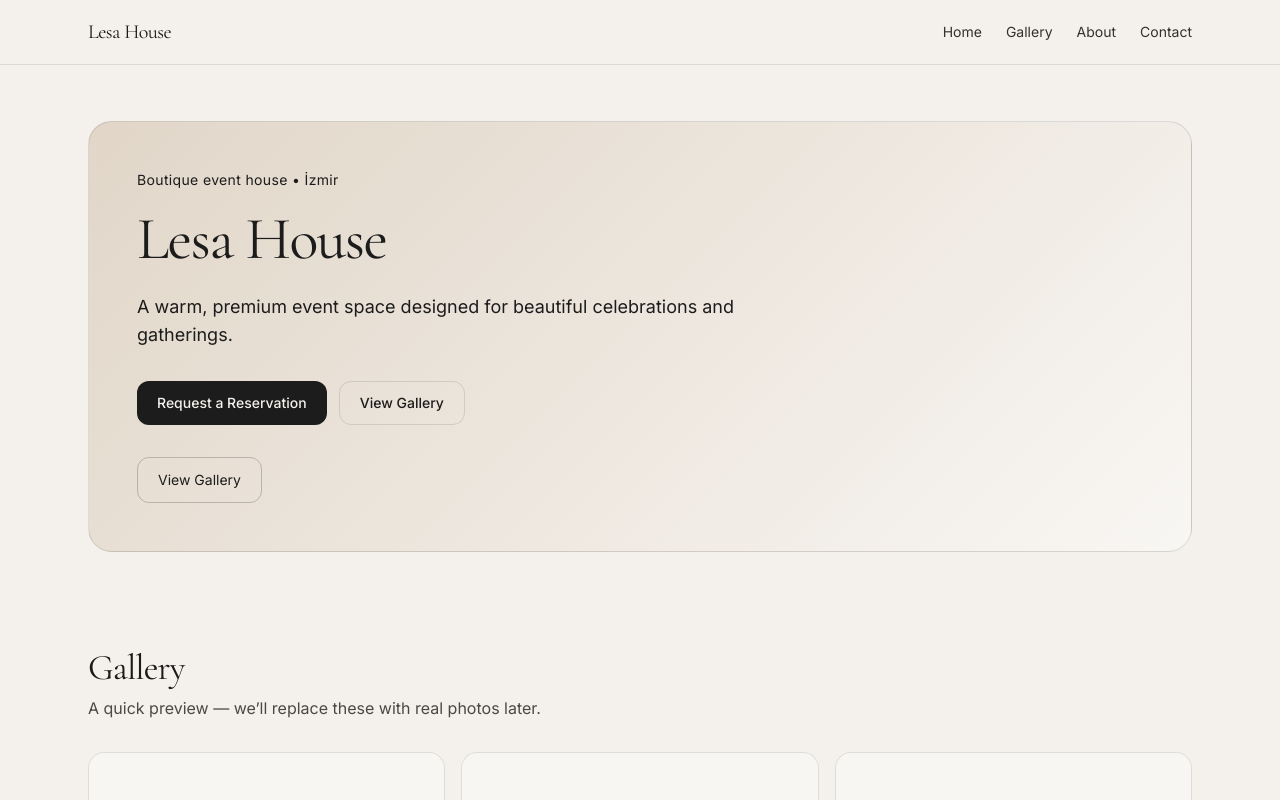
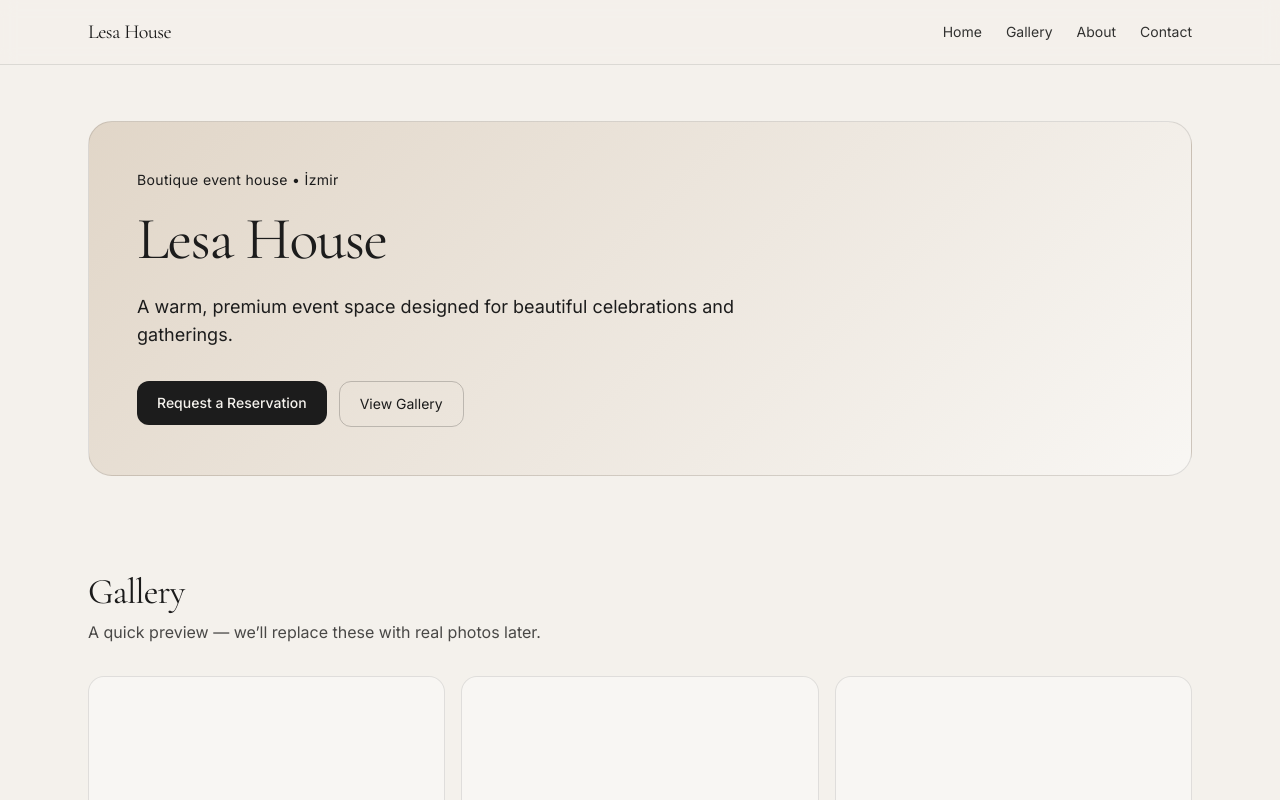
Before and after one commit to irema00/lesa-house-site, a Next.js app: page / in a window 1280 px wide. Shown: the top 800 px of the page. Built offline with nearby package versions, Linux system fonts and the light colour scheme.

Commit message:
delete unnecessary button

```diff
--- a/app/components/sections/Hero.tsx
+++ b/app/components/sections/Hero.tsx
@@ -27,15 +27,11 @@ export function Hero() {
             <a href={site.hero.primaryCta.href} className={ui.btnPrimary}>
               {site.hero.primaryCta.label}
             </a>
-            <a href={site.hero.secondaryCta.href} className={ui.btnSecondary}>
-              {site.hero.secondaryCta.label}
-            </a>
-          </div>
-          <div className="mt-8 flex flex-col gap-3 sm:flex-row">
             <a
               href={site.hero.secondaryCta.href}
               className="rounded-xl border border-black/20 px-5 py-3 text-sm"
             >
+              {" "}
               {site.hero.secondaryCta.label}
             </a>
           </div>
```
